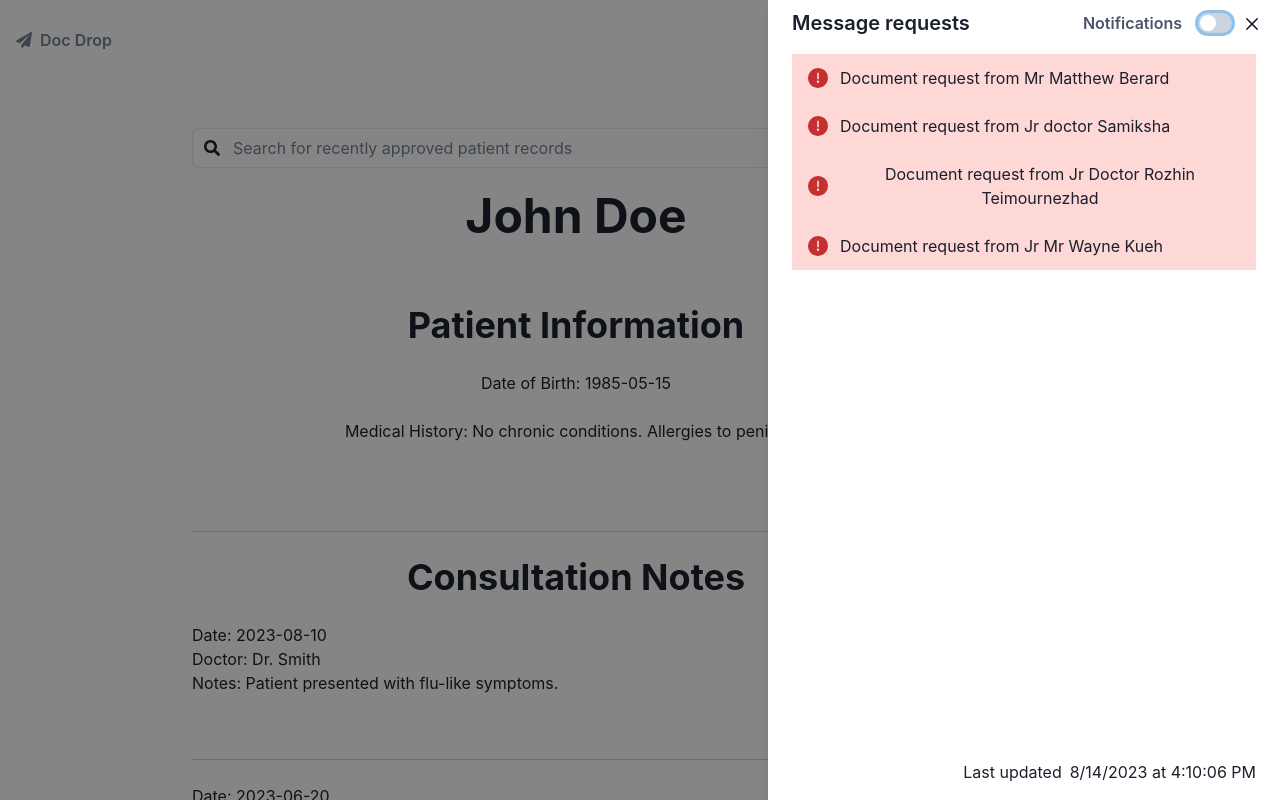
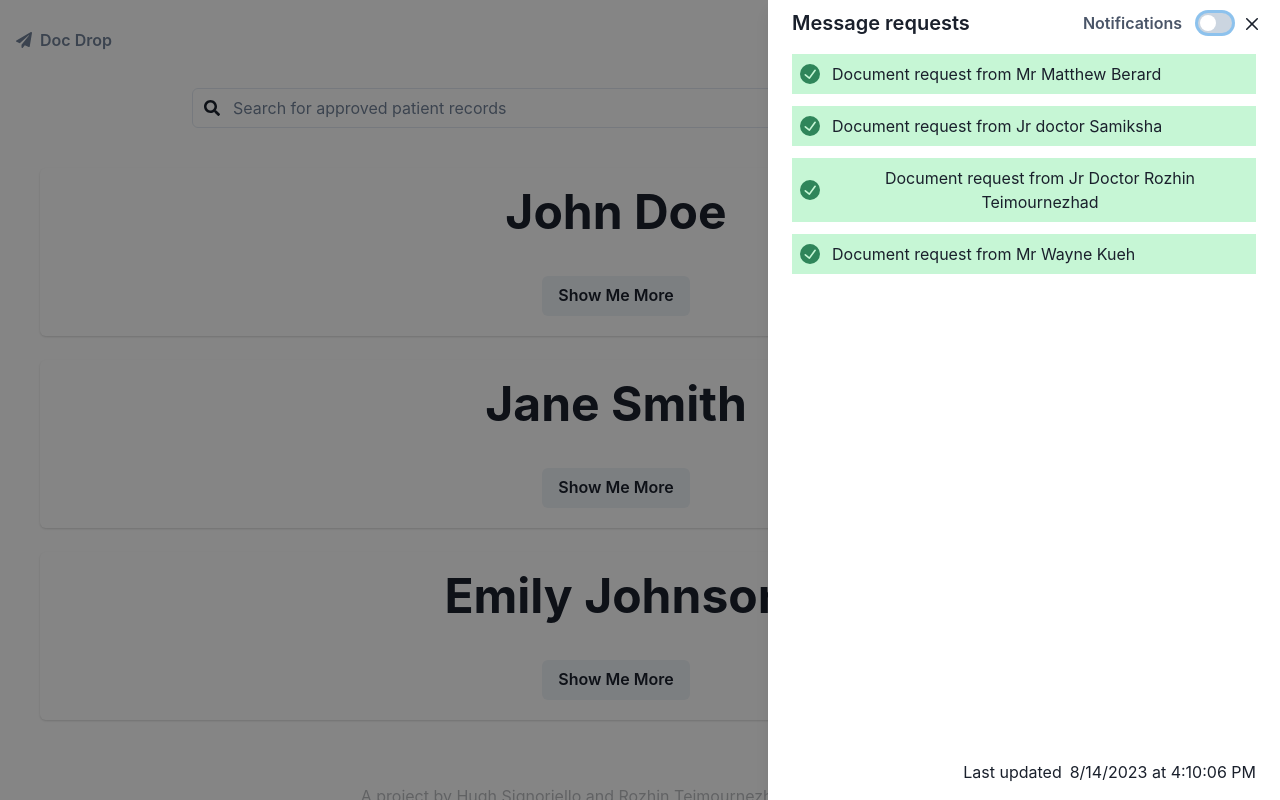
Before and after one commit to hughmancoder/doc-drop, a Next.js app: page /request in a window 1280 px wide. Both pictures are taken after a click on the button 980 px from the left and 41 px from the top of the page. Shown: the top 800 px of the page. Built offline with nearby package versions, Linux system fonts and the light colour scheme; grey boxes are pictures that could not be loaded; what @chakra-ui/next-js would draw is missing.

Commit message:
fix build and done

```diff
--- a/components/AlertMenu.tsx
+++ b/components/AlertMenu.tsx
@@ -16,12 +16,11 @@ import {
   Input,
   AlertIcon,
   Alert,
+  Stack,
 } from "@chakra-ui/react";
 import { FaPaperPlane, FaTrash } from "react-icons/fa";
-
 import { AlertMenuItem } from "./AlterMenuItem";
 
-// Define AlertData interface
 interface AlertData {
   type: string;
   text: string;
@@ -36,7 +35,7 @@ const messages: string[] = [
   "Document request from Mr Matthew Berard",
   "Document request from Jr doctor Samiksha",
   "Document request from Jr Doctor Rozhin Teimournezhad",
-  "Document request from Jr Mr Wayne Kueh",
+  "Document request from Mr Wayne Kueh",
 ];
 
 const AlertMenu: React.FC = () => {
@@ -74,12 +73,15 @@ const AlertMenu: React.FC = () => {
 
   return (
     <Menu>
+      <Stack spacing={3}>
         {messages?.map((message, i) => (
           <Alert
-          status="error"
+            status="success"
+            variant="subtle"
             key={i}
             position="relative"
             style={{ overflow: "visible" }}
+            padding={2}
           >
             <AlertIcon />
             <MenuButton
@@ -109,6 +111,7 @@ const AlertMenu: React.FC = () => {
             )}
           </Alert>
         ))}
+      </Stack>
 
       <AlertDialog
         motionPreset="slideInBottom"
--- a/components/AlterMenuItem.tsx
+++ b/components/AlterMenuItem.tsx
@@ -15,10 +15,9 @@ import {
 } from "@chakra-ui/react";
 import { FaPaperPlane, FaTrash } from "react-icons/fa";
 import { motion } from "framer-motion";
-import { AlertData } from "./AlertMenu";
 
 interface AlertMenuItemProps {
-  alert: AlertData;
+  alert: any;
   onClick: () => void;
 }
 
--- a/pages/request.tsx
+++ b/pages/request.tsx
@@ -1,27 +1,68 @@
-import React from "react";
+import React, { useState } from "react";
 import Layout from "./layout";
 
 import {
   Box,
+  Button,
+  Card,
+  CardBody,
+  CardHeader,
+  Center,
   Flex,
   Heading,
   Input,
   InputGroup,
   InputLeftElement,
-  VStack,
+  SimpleGrid,
 } from "@chakra-ui/react";
 
 import { FaSearch } from "react-icons/fa";
 import { patientRecords } from "../data/patientRecords";
 import PatientInfo from "../components/PatientInfo";
-import NotificationBar from "../components/NotificationBar";
+import { Patient } from "../components/paitent";
+
+interface ShowMeMoreProps {
+  record: Patient;
+}
+const ShowMeMore: React.FC<ShowMeMoreProps> = ({ record }) => {
+  const [showMore, setShowMore] = useState(false);
+
+  return (
+    <Card minW={"90vw"}>
+      <CardHeader>
+        <Center>
+          <Heading size="2xl">{record.fullName}</Heading>
+        </Center>
+      </CardHeader>
+      <CardBody>
+        <Center>
+          <Button onClick={() => setShowMore(!showMore)}>
+            {showMore ? "Show Less" : "Show Me More"}
+          </Button>
+          {showMore && <PatientInfo record={record} />}
+        </Center>
+      </CardBody>
+    </Card>
+  );
+};
 
 export default function Request() {
-  const record = patientRecords[0];
+  const [searchQuery, setSearchQuery] = useState("");
+  const [filteredRecords, setFilteredRecords] = useState(patientRecords);
+
+  // Define handler to update filtered records based on search query
+  const handleSearchChange = (e: React.ChangeEvent<HTMLInputElement>) => {
+    const query = e.target.value;
+    setSearchQuery(query);
+
+    const filtered = patientRecords.filter((record) =>
+      record.fullName.toLowerCase().includes(query.toLowerCase())
+    );
+    setFilteredRecords(filtered);
+  };
   return (
     <Layout>
       <Box w="80vw">
-        <VStack spacing={6} align="center" padding={10}>
         <Flex justify="center" alignItems="center">
           <InputGroup w="60vw">
             <InputLeftElement pointerEvents="none">
@@ -29,13 +70,19 @@ export default function Request() {
             </InputLeftElement>
             <Input
               type="text"
-                placeholder="Search for recently approved patient records"
+              placeholder="Search for approved patient records"
+              value={searchQuery}
+              onChange={handleSearchChange}
             />
           </InputGroup>
         </Flex>
-          <Heading size="2xl">{record.fullName}</Heading>
-          <PatientInfo record={record} />
-        </VStack>
+        <Center paddingLeft={20}>
+          <SimpleGrid spacing={6} padding={10}>
+            {filteredRecords.map((record, index) => (
+              <ShowMeMore key={index} record={record} />
+            ))}
+          </SimpleGrid>
+        </Center>
       </Box>
     </Layout>
   );
```
Also changed, not shown: components/HomePageNav.tsx (+39 -7 lines), components/PatientInfo.tsx (+1 -35 lines), components/paitent.d.ts (added, +34 -0 lines), pages/index.tsx (+41 -13 lines), 1 other file (tests, documents, lock files or other folders). Lines whose indentation alone changed are shown as unchanged.
